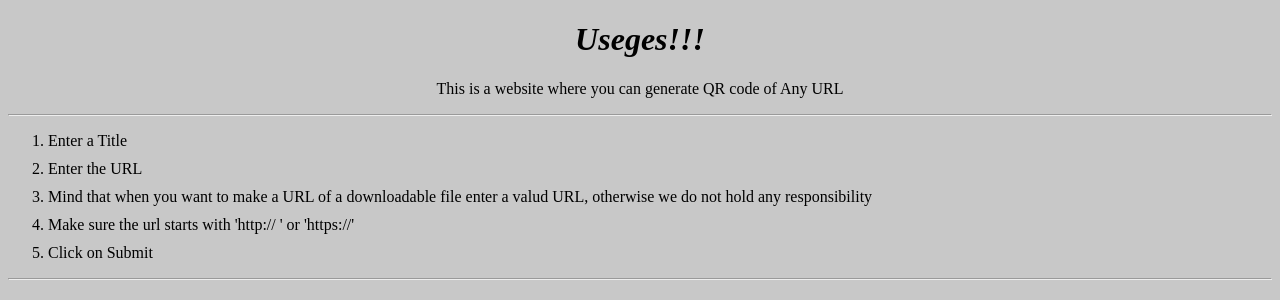
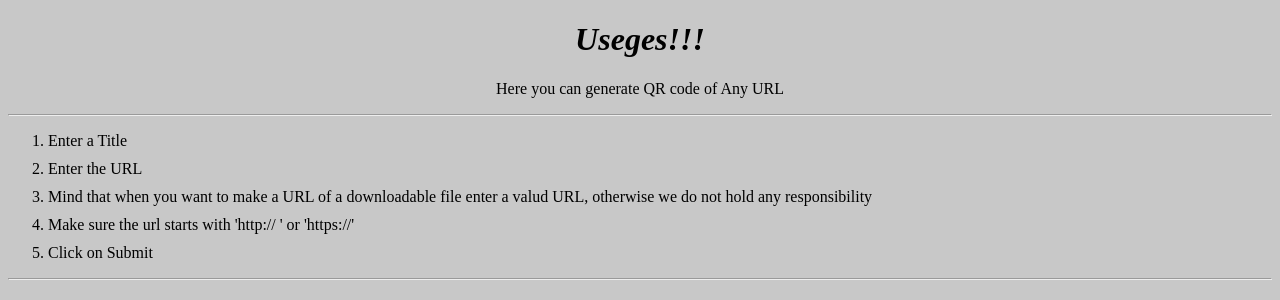
Before and after one commit to Salehin-07/QR-Generator-, a Django app: page / in a window 1280 px wide. Shown: the top 300 px of the page. Run offline with Django 5.2, Linux system fonts and the light colour scheme.

Commit message:
Update home.html

```diff
--- a/templates/home.html
+++ b/templates/home.html
@@ -62,7 +62,7 @@
 {% block body %}
 <div class="container-warning">
  <h1 class='h1-text'><i><b>Useges!!!</b></i></h1>
- <p>This is a website where you can generate QR code of Any URL</p>
+ <p>Here you can generate QR code of Any URL</p>
  <hr>
 </div>
 <div>
```
